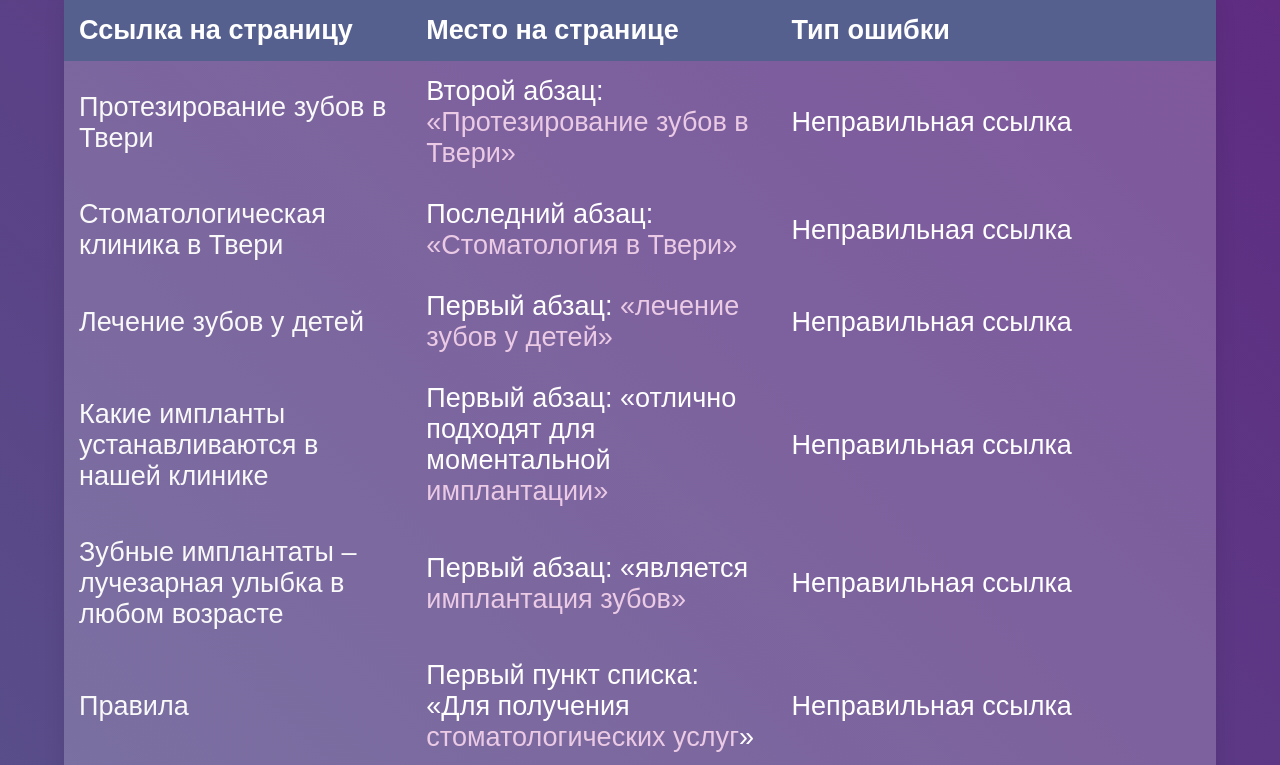
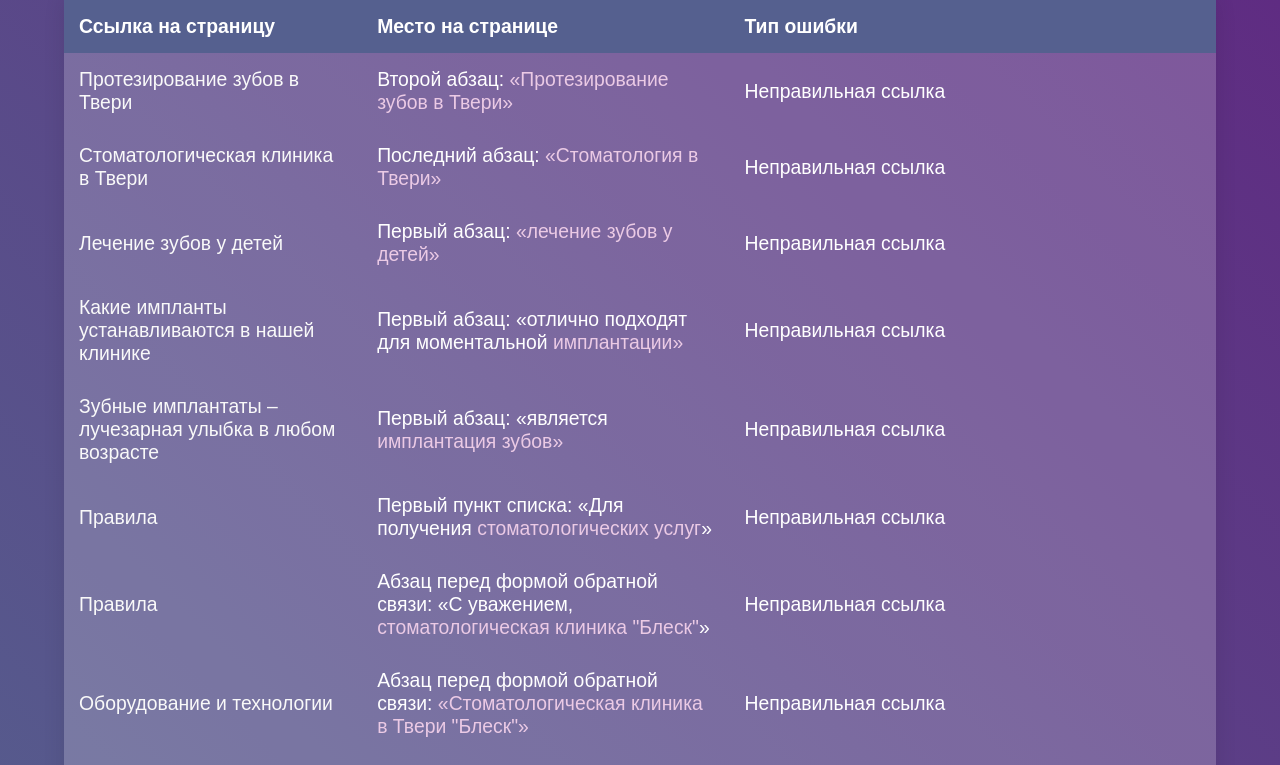
Before and after one commit to jessevirgin/klinika-blesk, a plain HTML site: page index.html in a window 1280 px wide. Shown: the top 765 px of the page. Drawn offline with Linux system fonts and the light colour scheme.

Commit message:
Update cssKlinikaBlesk.css

```diff
--- a/cssKlinikaBlesk.css
+++ b/cssKlinikaBlesk.css
@@ -13,7 +13,7 @@ body {
 	margin: 0;
 	font-family: sans-serif;
 	font-weight: 100;
-        font-size: 1.3em;
+        font-size: 1.1em
 }
 
 .container {
@@ -21,7 +21,7 @@ body {
     flex-wrap: wrap;
     justify-content: center;
     align-items: center;
-    font-size: 1.3em;
+    font-size: 1.1em;
     background: linear-gradient(45deg, #49a09d, #5f2c82);
 }
 
```
